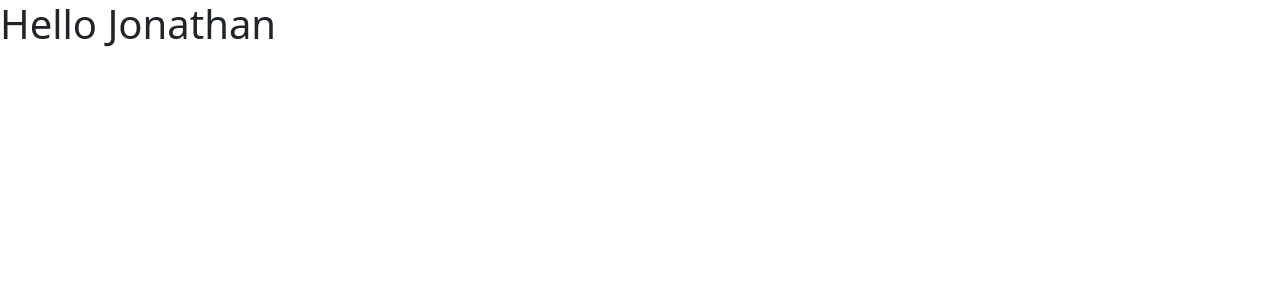
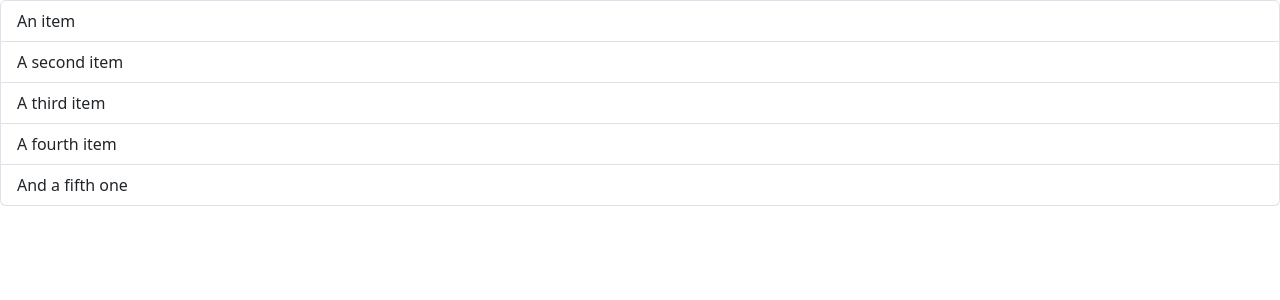
Before and after one commit to JonathanFriedePatelski/React, a React (Vite) app in the folder react-app/: page / in a window 1280 px wide. Shown: the top 300 px of the page. Built offline with nearby package versions, Linux system fonts and the light colour scheme.

Commit message:
ListGroup basic

```diff
--- a/react-app/src/App.tsx
+++ b/react-app/src/App.tsx
@@ -1,7 +1,7 @@
-import Message from "./Message";
+import ListGroup from "./components/ListGroup";
 
 function App() {
-  return <div><Message /></div>
+  return <div><ListGroup /></div>
 }
 
 export default App;
--- /dev/null
+++ b/react-app/src/components/ListGroup.tsx
@@ -0,0 +1,13 @@
+function ListGroup() {
+  return (
+    <ul className="list-group">
+      <li className="list-group-item">An item</li>
+      <li className="list-group-item">A second item</li>
+      <li className="list-group-item">A third item</li>
+      <li className="list-group-item">A fourth item</li>
+      <li className="list-group-item">And a fifth one</li>
+    </ul>
+  );
+}
+
+export default ListGroup;
```
